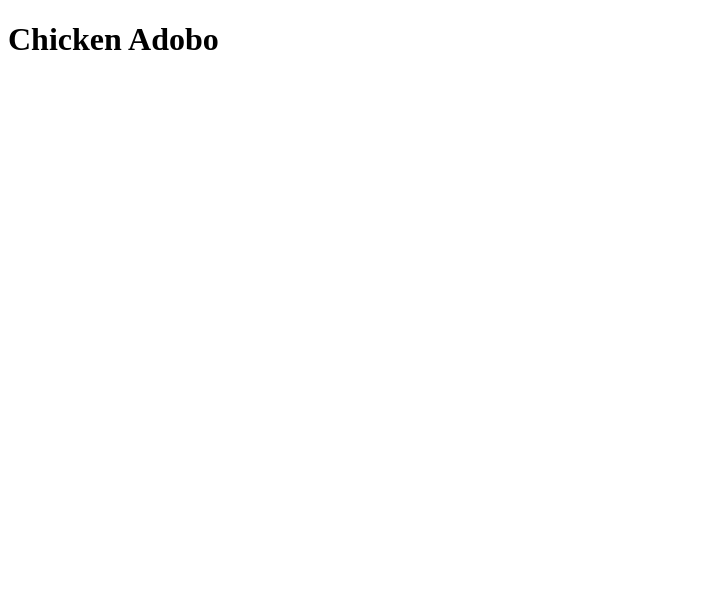
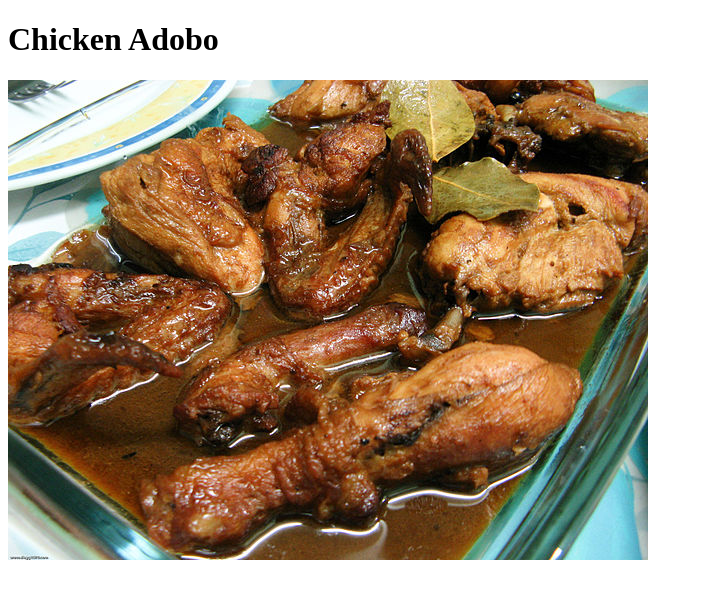
Before and after one commit to Mnsrvs/odin-recipes, a plain HTML site: page recipes/chicken-adobo.html in a window 1280 px wide. Shown: the whole page, without its empty margins (0-703 px from the left). Drawn offline with Linux system fonts and the light colour scheme.

Commit message:
Add <img> tag

```diff
--- a/recipes/chicken-adobo.html
+++ b/recipes/chicken-adobo.html
@@ -10,6 +10,7 @@
 
 <body>
   <h1>Chicken Adobo</h1>
+  <img src="../images/chicken_adobo.jpg" alt="Chicken Adobo covered with sauce and bay leaf">
 </body>
 
 </html>
```
